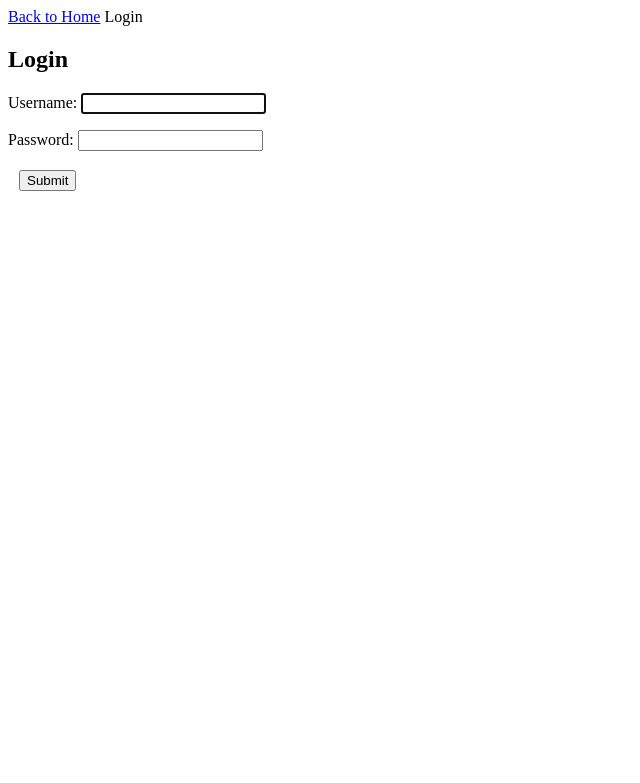
After one commit to FTLG/TinDev, a Django app: page /accounts/login/ in a window 1280 px wide. The commit adds this page. Shown: the top 783 px of the page, without its empty margins (0-640 px from the left). Run offline with Django 3.2, Linux system fonts and the light colour scheme.

Commit message:
Improved Logins

```diff
--- /dev/null
+++ b/application/templates/registration/login.html
@@ -0,0 +1,20 @@
+<!-- registration/login.html -->
+
+<a href="{% url 'application:index' %}">Back to Home</a>
+
+{% block title %}Login{% endblock %}
+
+{% block content %}
+  <h2>Login</h2>
+
+    <form method="post">
+      {% csrf_token %}
+      <table>
+        {{ form.as_p }}
+        <tr>
+          <td>&nbsp;</td>
+          <td><input type="submit" value="Submit"></td>
+        </tr>
+      </table>
+    </form>
+{% endblock %}
--- a/application/templates/application/signup.html
+++ b/application/templates/registration/signup.html
@@ -10,5 +10,5 @@
 </form>
 
 <a href="{% url 'login' %}">Back to login</a>
-<a href="{% url 'home' %}">Back to Home</a>
+<a href="{% url 'application:index' %}">Back to Home</a>
 {% endblock %}
--- a/application/urls.py
+++ b/application/urls.py
@@ -6,7 +6,7 @@ app_name = 'application'  # creates a namespace for this application
 urlpatterns = [
     path('', views.index, name='index'),
     path("signup/", views.SignUp.as_view(), name="signup"),
-    path("login/", views.SignUp.as_view(), name="login"),
+    # path("login/", views.Login.as_view(), name="login"),
     # path('', views.IndexView.as_view(), name='index'),
 
 
--- a/application/views.py
+++ b/application/views.py
@@ -13,8 +13,8 @@ def index(request):
 
 class SignUp(CreateView):
     form_class = UserCreationForm
-    success_url = reverse_lazy("application:login")
-    template_name = "application/signup.html"
+    success_url = reverse_lazy("login")
+    template_name = "registration/signup.html"
 
 # Create the index page view - display all posts
 class IndexView(ListView):
--- a/tindev/settings.py
+++ b/tindev/settings.py
@@ -124,3 +124,6 @@ STATIC_URL = '/static/'
 # https://docs.djangoproject.com/en/3.2/ref/settings/#default-auto-field
 
 DEFAULT_AUTO_FIELD = 'django.db.models.BigAutoField'
+
+LOGIN_REDIRECT_URL = "application:index"
+LOGOUT_REDIRECT_URL = "login"
```
Also changed, not shown: application/templates/application/index.html (+10 -4 lines).
